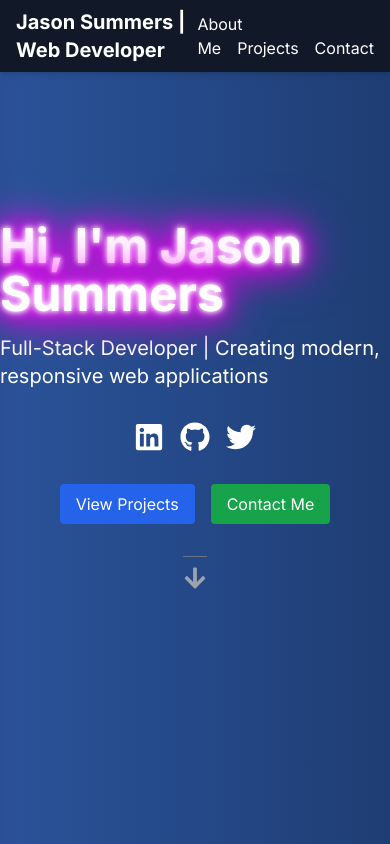
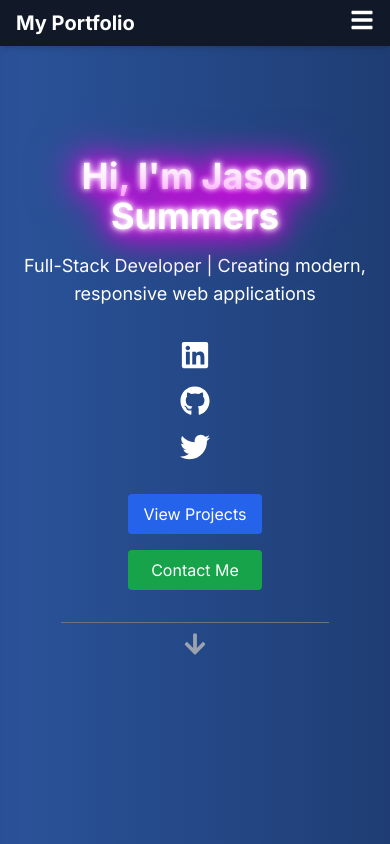
Before and after one commit to jwsummers/portfolio, a Next.js app: page / in a window 390 px wide. Shown: the top 844 px of the page. Built offline with nearby package versions, Linux system fonts and the light colour scheme.

Commit message:
add mobile responsiveness

```diff
--- a/app/components/Navbar.tsx
+++ b/app/components/Navbar.tsx
@@ -1,17 +1,31 @@
-import React from 'react';
+import React, { useState } from 'react';
 import Link from 'next/link';
+import { FaBars, FaTimes } from 'react-icons/fa';
 
 const Navbar: React.FC = () => {
+  const [isOpen, setIsOpen] = useState(false);
+
+  const toggleMenu = () => {
+    setIsOpen(!isOpen);
+  };
+
   return (
     <nav className="fixed top-0 left-0 w-full bg-gray-900 text-white shadow-md z-50">
       <div className="container mx-auto px-4 py-2 flex justify-between items-center">
         <div className="text-xl font-bold">
-          <Link href="/">Jason Summers | Web Developer</Link>
+          <Link href="/">
+            My Portfolio
+          </Link>
         </div>
-        <div className="space-x-4">
-          <Link href="#about" className="hover:text-gray-300">About Me</Link>
-          <Link href="#projects" className="hover:text-gray-300">Projects</Link>
-          <Link href="#contact" className="hover:text-gray-300">Contact</Link>
+        <div className="md:hidden">
+          <button onClick={toggleMenu} className="text-white">
+            {isOpen ? <FaTimes size={24} /> : <FaBars size={24} />}
+          </button>
+        </div>
+        <div className={`flex-col md:flex-row md:flex md:space-x-4 space-y-4 md:space-y-0 absolute md:relative w-full md:w-auto left-0 md:left-auto bg-gray-900 md:bg-transparent transition-all duration-300 ease-in-out ${isOpen ? 'top-12' : 'top-[-300px]'}`}>
+          <Link href="#about" className="hover:text-gray-300 px-4 py-2">About Me</Link>
+          <Link href="#projects" className="hover:text-gray-300 px-4 py-2">Projects</Link>
+          <Link href="#contact" className="hover:text-gray-300 px-4 py-2">Contact</Link>
         </div>
       </div>
     </nav>
--- a/app/page.tsx
+++ b/app/page.tsx
@@ -11,28 +11,32 @@ const Home: React.FC = () => {
   return (
     <>
       <Navbar />
-      <div className="h-screen flex flex-col justify-center items-center bg-animated text-white">
-        <h1 className="text-5xl font-bold mb-4 bg-gradient-to-r from-pink-500 to-yellow-500 bg-clip-text text-transparent drop-shadow-lg neon-text">
+      <div className="h-screen flex flex-col justify-center items-center bg-animated text-white text-center px-4">
+        <h1 className="text-4xl md:text-5xl font-bold mb-4 bg-gradient-to-r from-pink-500 to-yellow-500 bg-clip-text text-transparent drop-shadow-lg neon-text">
           Hi, I&apos;m Jason Summers
         </h1>
-        <p className="text-xl mb-8">Full-Stack Developer | Creating modern, responsive web applications</p>
-        <div className="flex space-x-4 mb-8">
-          <a href="https://linkedin.com/in/jason-w-summers/" target="_blank" rel="noopener noreferrer">
+        <p className="text-lg md:text-xl mb-8">Full-Stack Developer | Creating modern, responsive web applications</p>
+        <div className="flex flex-col md:flex-row space-y-4 md:space-y-0 md:space-x-4 mb-8">
+          <a href="https://linkedin.com/in/jason-w-summers/" target="_blank" rel="noopener noreferrer" className="hover-bounce">
             <FaLinkedin size={30} />
           </a>
-          <a href="https://github.com/jwsummers" target="_blank" rel="noopener noreferrer">
+          <a href="https://github.com/jwsummers" target="_blank" rel="noopener noreferrer" className="hover-bounce">
             <FaGithub size={30} />
           </a>
-          <a href="https://twitter.com/JWSummers_dev" target="_blank" rel="noopener noreferrer">
+          <a href="https://twitter.com/JWSummers_dev" target="_blank" rel="noopener noreferrer" className="hover-bounce">
             <FaTwitter size={30} />
           </a>
         </div>
-        <div className="flex space-x-4">
-          <Link href="#projects" className="px-4 py-2 bg-blue-600 rounded hover:bg-blue-700 hover-bounce">View Projects</Link>
-          <Link href="#contact" className="px-4 py-2 bg-green-600 rounded hover:bg-green-700 hover-bounce">Contact Me</Link>
+        <div className="flex flex-col md:flex-row space-y-4 md:space-y-0 md:space-x-4">
+          <Link href="#projects" className="px-4 py-2 bg-blue-600 rounded hover:bg-blue-700 hover-bounce">
+            View Projects
+          </Link>
+          <Link href="#contact" className="px-4 py-2 bg-green-600 rounded hover:bg-green-700 hover-bounce">
+            Contact Me
+          </Link>
         </div>
-        <div className="mt-8 mb-8">
-          <hr className="border-t border-gray-500" />
+        <div className="mt-8 mb-8 w-full">
+          <hr className="border-t border-gray-500 w-3/4 mx-auto" />
           <div className="text-center mt-2">
             <FaArrowDown className="inline-block text-gray-400" size={24} />
           </div>
```
Also changed, not shown: 1 other file (tests, documents, lock files or other folders).
